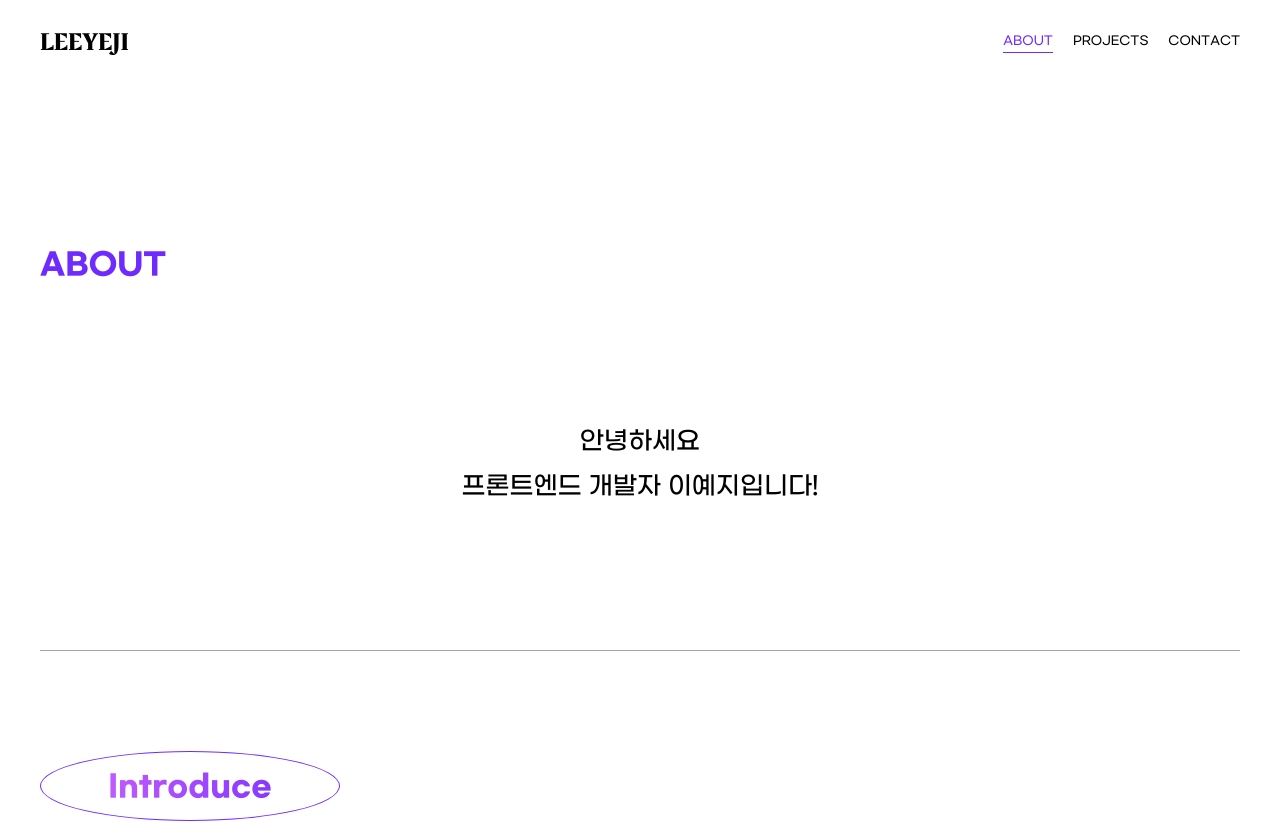
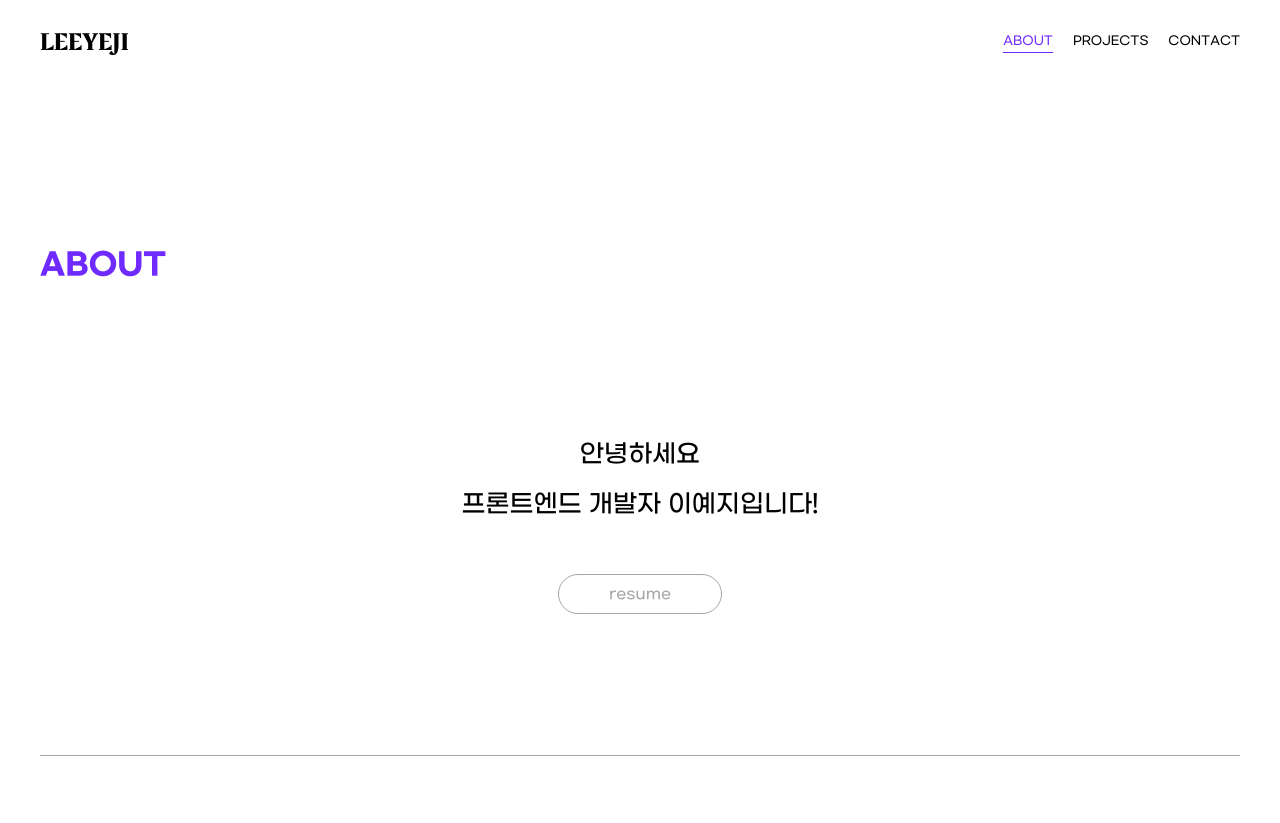
Before and after one commit to Yeahzzl/web-portfolio, a Next.js app: page / in a window 1280 px wide. Shown: the top 823 px of the page. Built offline with nearby package versions, Linux system fonts and the light colour scheme.

Commit message:
feat: 이력서 추가

```diff
--- a/src/components/About.tsx
+++ b/src/components/About.tsx
@@ -1,4 +1,5 @@
 "use client";
+import Link from "next/link";
 import styles from "../styles/about.module.scss";
 import { motion } from "framer-motion";
 
@@ -17,8 +18,18 @@ const About = () => {
             duration: 0.5,
           }}
         >
-          <p>안녕하세요</p>
-          <p>프론트엔드 개발자 이예지입니다!</p>
+          <p>
+            안녕하세요
+            <br />
+            프론트엔드 개발자 이예지입니다!
+          </p>
+          <Link
+            className={styles.resumeLink}
+            href="https://drive.google.com/file/d/1ZGXWxDUx16J44u9rOMros-lsg5BeKxtK/view?usp=sharing"
+            target="_blank"
+          >
+            <span>resume</span>
+          </Link>
         </motion.div>
       </div>
     </div>
--- a/src/styles/about.module.scss
+++ b/src/styles/about.module.scss
@@ -23,6 +23,28 @@
   font-size: 25px;
 
   p {
-    margin: 20px 0;
+    margin: 20px 0 50px 0;
+    line-height: 50px;
   }
 }
+
+.resumeLink {
+  text-decoration: none;
+  color: #a6a6a6;
+  cursor: pointer;
+
+  span {
+    margin: 30px 0;
+    padding: 10px 50px;
+    font-size: 15px;
+    border: 1px solid #a6a6a6;
+    border-radius: 20px;
+  }
+
+  span:hover {
+    background-color: #6f2bff;
+    color: white;
+    border: transparent;
+    opacity: 0.5;
+  }
+}
```
